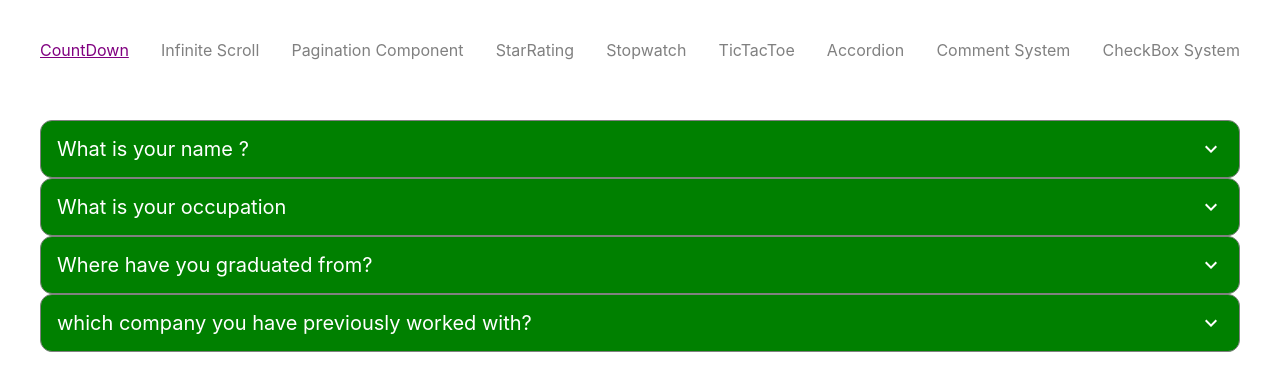
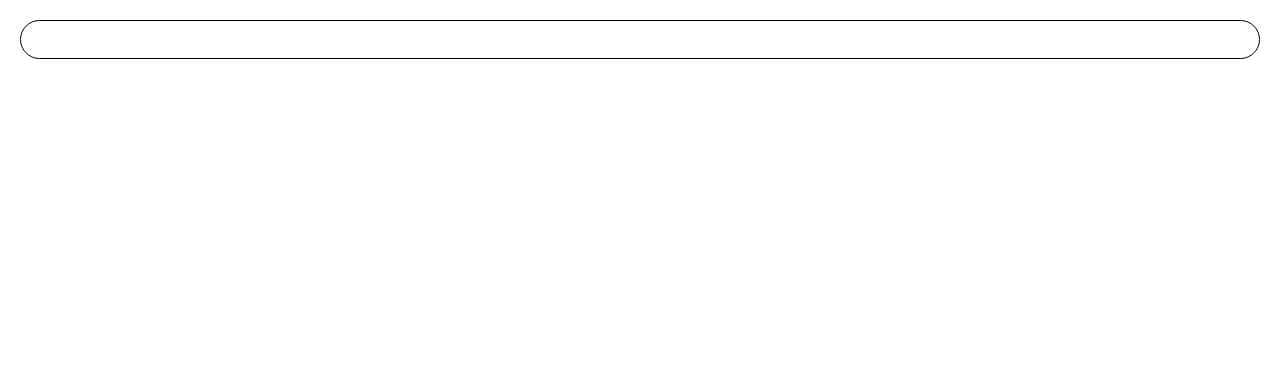
Before and after one commit to Nikhil5003/front-end-interview-repo, a React (Create React App) app: page /tabComponent/accordion in a window 1280 px wide. Shown: the top 390 px of the page. Built offline with nearby package versions, Linux system fonts and the light colour scheme.

Commit message:
multisearch added in machine coding round

```diff
--- a/src/App.css
+++ b/src/App.css
@@ -17,7 +17,6 @@
 
 .App-header {
   background-color: #282c34;
-  min-height: 100vh;
   display: flex;
   flex-direction: column;
   align-items: center;
@@ -39,7 +38,6 @@
   }
 }
  body{
-  height: 100vh;
   width: 100vw;
  }
 
--- a/src/App.js
+++ b/src/App.js
@@ -2,6 +2,8 @@ import "./App.css";
 import React, { useRef } from "react";
 import { RouterProvider } from "react-router-dom";
 import routes from "./routes";
+import ToastComponent from "./ToastComponent";
+import MultiSearchComponent from "./MultiSelectSearch";
 
 function App() {
   const ref = useRef(null);
@@ -15,7 +17,9 @@ function App() {
         height: "100%",
       }}
     >
-      <RouterProvider router={routes} />
+      {/* <RouterProvider router={routes} /> */}
+      {/* <ToastComponent /> */}
+      <MultiSearchComponent />
     </div>
   );
 }
--- a/src/CheckboxDesign/useCheckBox.jsx
+++ b/src/CheckboxDesign/useCheckBox.jsx
@@ -30,6 +30,7 @@ const useCheckBox = () => {
   };
 
   const onChecked = (id, currentChecked) => {
+    // negate current status
     const newChecked = !currentChecked;
     setData(updateTree(data, id, newChecked));
   };
--- /dev/null
+++ b/src/MultiSelectSearch/index.jsx
@@ -0,0 +1,73 @@
+import React from "react";
+import useMultiSearch from "./useMultiSearch";
+import { Close } from "@mui/icons-material";
+
+function MultiSearchComponent() {
+  const { query, onChange, filteredUsers, onClick, pillsData, onCloseClick } =
+    useMultiSearch();
+  return (
+    <div
+      style={{
+        display: "flex",
+        width: "100%",
+        justifyContent: "center",
+        height: "auto",
+        flexDirection: "column",
+      }}
+    >
+      <div
+        style={{
+          display: "flex",
+          gap: "20px",
+          border: "1px solid black",
+          borderRadius: "20px",
+          padding: "10px",
+        }}
+      >
+        <div
+          style={{
+            display: "flex",
+            alignItems: "center",
+            gap: "16px",
+          }}
+        >
+          {!!pillsData.length &&
+            pillsData.map((pill) => (
+              <span
+                style={{
+                  background: "green",
+                  borderRadius: "8px",
+                  minWidth: "60px",
+                  padding: "8px",
+                  display: "flex",
+                  justifyContent: "space-between",
+                  alignItems: "center",
+                }}
+              >
+                {pill} {<Close onClick={() => onCloseClick(pill)} />}
+              </span>
+            ))}
+        </div>
+
+        <input
+          style={{
+            outline: "none",
+            flex: 1,
+            border: "none",
+          }}
+          value={query}
+          onChange={(e) => onChange(e.target.value)}
+        />
+      </div>
+      <div>
+        {!!query &&
+          !!filteredUsers.length &&
+          filteredUsers.map((ele) => (
+            <div onClick={() => onClick(ele)}>{ele}</div>
+          ))}
+      </div>
+    </div>
+  );
+}
+
+export default MultiSearchComponent;
--- /dev/null
+++ b/src/MultiSelectSearch/useMultiSearch.js
@@ -0,0 +1,35 @@
+import { useState } from "react";
+import useDebounce from "../hooks/useDebounce";
+
+const data = ["nikhil", "sonika", "gourav", "tanuj", "rajat", "saptarshi"];
+function useMultiSearch() {
+  const [query, setQuery] = useState("");
+  const [pillsData, setPillsData] = useState([]);
+  const set = new Set(pillsData);
+  const debouncedValue = useDebounce(query);
+  console.log(debouncedValue);
+  const filteredUsers = data.filter((ele) =>
+    ele.toLowerCase().includes(debouncedValue.toLowerCase())
+  );
+  const onInputChange = (value) => {
+    setQuery(value);
+  };
+  const onClick = (name) => {
+    setPillsData((prev) => [...prev, name]);
+  };
+
+  const onCloseClick = (name) => {
+    setPillsData((prev) => prev.filter((pill) => pill !== name));
+  };
+
+  return {
+    onChange: onInputChange,
+    query,
+    filteredUsers: filteredUsers.filter((ele) => !set.has(ele)),
+    onClick,
+    pillsData,
+    onCloseClick,
+  };
+}
+
+export default useMultiSearch;
--- /dev/null
+++ b/src/ToastComponent/index.css
@@ -0,0 +1,39 @@
+.toast-container{
+    display: flex;
+    gap:20px;
+}
+
+.item{
+    background-color: #b72727;
+    color: green;
+    height: 30px;
+    margin-block-end: 20px;
+    display: flex;
+    justify-content: center;
+    align-items: center;
+    padding: 20px;
+    cursor: pointer;
+}
+
+.toast{
+    animation: fadeInOut 5s ease forwards;
+}
+
+@keyframes fadeInOut {
+    0% {
+      opacity: 0;
+      transform: translateX(-20px);
+    }
+    10% {
+      opacity: 1;
+      transform: translateX(0);
+    }
+    90% {
+      opacity: 1;
+      transform: translateX(0);
+    }
+    100% {
+      opacity: 0;
+      transform: translateX(-20px);
+    }
+  }
--- /dev/null
+++ b/src/ToastComponent/index.jsx
@@ -0,0 +1,79 @@
+import React from "react";
+import "./index.css";
+import useToastComponent from "./useToastComponent";
+import { Close } from "@mui/icons-material";
+
+function ToastComponent() {
+  const { onClick, props: notificationProps, onClose } = useToastComponent();
+  return (
+    <>
+      <div className="toast-container">
+        <div
+          className="item"
+          onClick={() =>
+            onClick({
+              type: "info",
+              color: "purple",
+              icon: null,
+              message: "Info toast",
+            })
+          }
+        >
+          Show Info
+        </div>
+        <div
+          className="item"
+          onClick={() =>
+            onClick({
+              type: "success",
+              color: "green",
+              icon: null,
+              message: "Success toast",
+            })
+          }
+        >
+          Show Success
+        </div>
+        <div
+          className="item"
+          onClick={() =>
+            onClick({
+              type: "error",
+              color: "red",
+              icon: null,
+              message: "Error toast",
+            })
+          }
+        >
+          Show Error
+        </div>
+      </div>
+      {Boolean(notificationProps) ? (
+        <div
+          className="toast"
+          style={{
+            position: "absolute",
+            bottom: "0px",
+            right: "0px",
+            color: "white",
+            width: "200px",
+            background: notificationProps.color,
+            padding: "20px",
+            height: "50px",
+            display: "flex",
+            justifyContent: "space-between",
+            alignItems: "center",
+            margin: "20px",
+          }}
+        >
+          <div> {notificationProps.message}</div>
+          <span onClick={onClose} style={{ marginLeft: "20px" }}>
+            <Close />
+          </span>
+        </div>
+      ) : null}
+    </>
+  );
+}
+
+export default ToastComponent;
--- /dev/null
+++ b/src/ToastComponent/useToastComponent.jsx
@@ -0,0 +1,35 @@
+import React, { useState, useRef } from "react";
+
+function useToastComponent() {
+  const [props, setProps] = useState(null);
+  const timerId = useRef(null);
+
+  const onTrigger = ({ type, color, icon, message }) => {
+    if (timerId.current) {
+      clearTimeout(timerId.current);
+    }
+
+    setProps({ type, color, icon, message });
+
+    timerId.current = setTimeout(() => {
+      if (props) {
+        setProps(null);
+      }
+    }, 1000);
+  };
+
+  const onClose = () => {
+    if (timerId.current) {
+      clearTimeout(timerId.current);
+    }
+    setProps(null);
+  };
+
+  return {
+    onClick: onTrigger,
+    props,
+    onClose,
+  };
+}
+
+export default useToastComponent;
--- a/src/constants.js
+++ b/src/constants.js
@@ -34,6 +34,10 @@ export const tabData = [
   {
     id: "checkBox",
     label: "CheckBox System",
+  },
+  {
+    id: "carousel",
+    label: "Carousel",
   },
 ];
 
--- /dev/null
+++ b/src/hooks/useDebounce.js
@@ -0,0 +1,21 @@
+import React, { useEffect, useRef, useState } from "react";
+
+function useDebounce(initialValue) {
+  const [debouncedValue, setDebouncedValue] = useState(initialValue);
+  const timerID = useRef(null);
+  useEffect(() => {
+    timerID.current = setTimeout(() => {
+      setDebouncedValue(initialValue);
+    }, 500);
+
+    return () => {
+      if (timerID.current) {
+        clearTimeout(timerID.current);
+      }
+    };
+  }, [initialValue]);
+
+  return debouncedValue;
+}
+
+export default useDebounce;
--- a/src/routes.jsx
+++ b/src/routes.jsx
@@ -10,6 +10,16 @@ import TabComponent from "./TabComponent";
 import Accordion from "./components/Accordion";
 import Comments from "./CommentSystem/Comments";
 import CheckBoxSystem from "./CheckboxDesign/CheckBox";
+import Carousel from "./components/Carousel";
+
+const imageData = [
+  "https://picsum.photos/id/600/600/400",
+  "https://picsum.photos/id/100/600/400",
+  "https://picsum.photos/id/200/600/400",
+  "https://picsum.photos/id/300/600/400",
+  "https://picsum.photos/id/400/600/400",
+  "https://picsum.photos/id/500/600/400",
+];
 
 const routes = createBrowserRouter([
   {
@@ -49,6 +59,10 @@ const routes = createBrowserRouter([
         path: "/tabComponent/checkBox",
         element: <CheckBoxSystem />,
       },
+      {
+        path: "/tabComponent/carousel",
+        element: <Carousel data={imageData} />,
+      },
     ],
   },
   {
```
